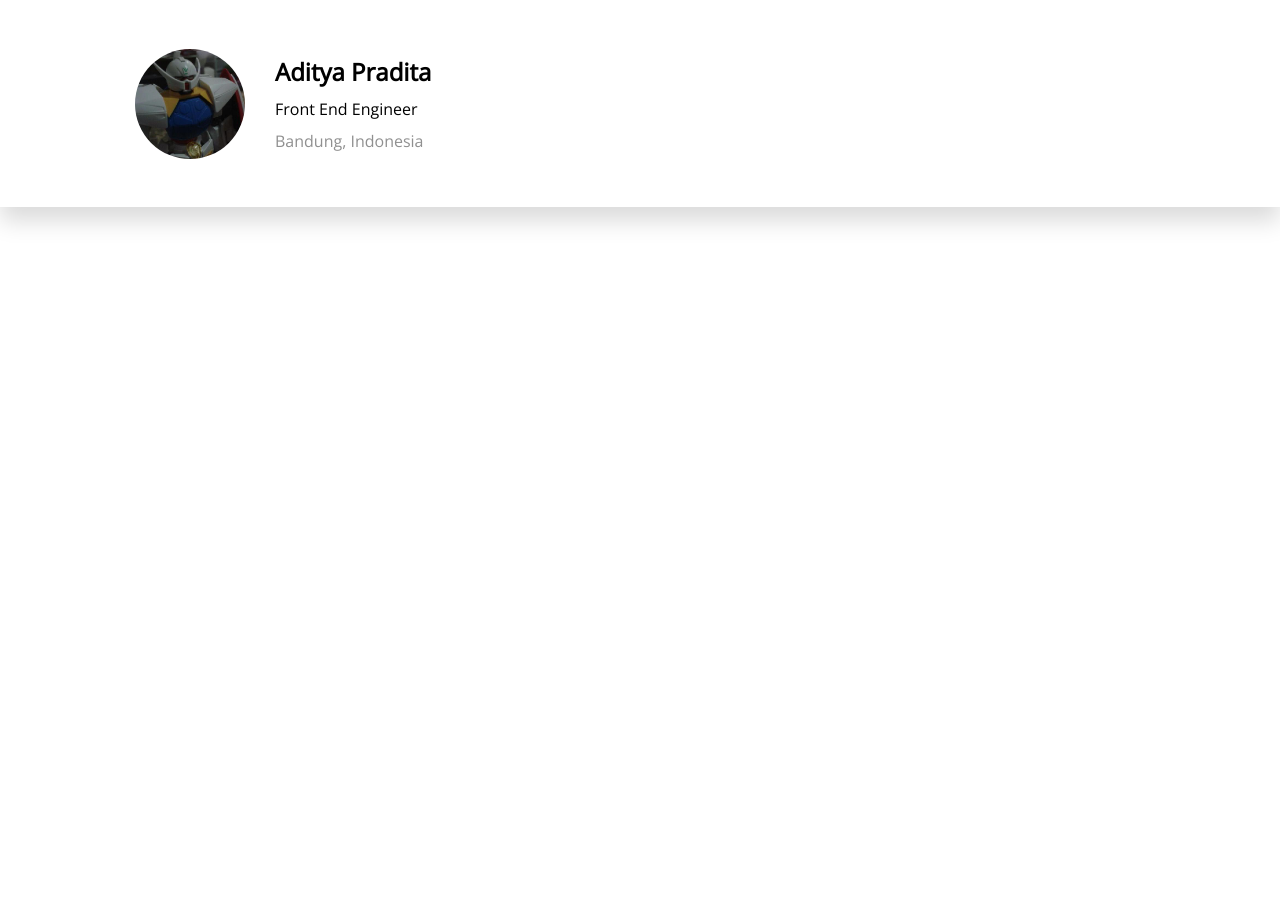
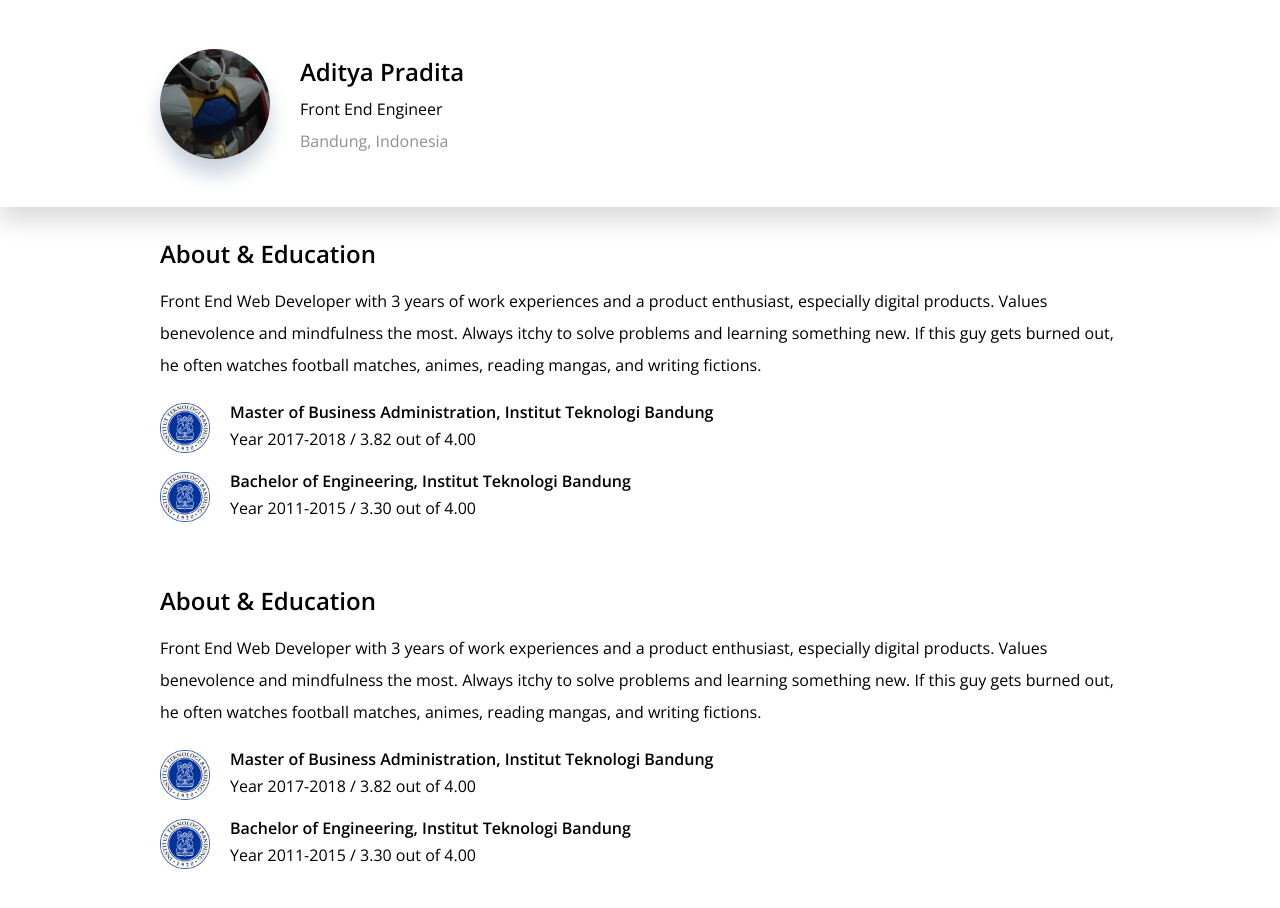
Before and after one commit to unpraditable/Static-Online-CV, a plain HTML site: page index.html in a window 1280 px wide. Before the commit the page ends 800 px from the top, so only its background shows below. Drawn offline with nearby package versions, Linux system fonts and the light colour scheme.

Commit message:
Add About section

```diff
--- a/index.html
+++ b/index.html
@@ -2,7 +2,7 @@
 
 <head>
     <meta name="viewport" content="width=device-width, initial-scale=1">
-    <link href="https://fonts.googleapis.com/css?family=Open+Sans&display=swap" rel="stylesheet">
+    <link href="https://fonts.googleapis.com/css?family=Open+Sans:400,600&display=swap" rel="stylesheet">
     <link href="./style.css" rel="stylesheet">
 </head>
 
@@ -23,6 +23,64 @@
         </div>
 
     </header>
+    <div class="container">
+        <div class="section" id="about-section">
+            <h3>About & Education</h3>
+            <div class="content" id="about-content">
+                <p>Front End Web Developer with 3 years of work experiences and a product enthusiast, especially digital products. Values benevolence and mindfulness the most. Always itchy to solve problems and learning something new. If this guy gets burned
+                    out, he often watches football matches, animes, reading mangas, and writing fictions. </p>
+
+                <div id="educations-content">
+                    <div class="flex-row education">
+                        <div class="flex-col">
+                            <img class="university-logo" src="assets/images/itb-logo.png" />
+                        </div>
+                        <div class="flex-col university-detail">
+                            <h3>Master of Business Administration, Institut Teknologi Bandung</h3>
+                            <p>Year 2017-2018 / 3.82 out of 4.00</p>
+                        </div>
+                    </div>
+                    <div class="flex-row education">
+                        <div class="flex-col">
+                            <img class="university-logo" src="assets/images/itb-logo.png" />
+                        </div>
+                        <div class="flex-col university-detail">
+                            <h3>Bachelor of Engineering, Institut Teknologi Bandung</h3>
+                            <p>Year 2011-2015 / 3.30 out of 4.00</p>
+                        </div>
+                    </div>
+                </div>
+            </div>
+        </div>
+
+        <div class="section" id="about-section">
+            <h3>About & Education</h3>
+            <div class="content" id="about-content">
+                <p>Front End Web Developer with 3 years of work experiences and a product enthusiast, especially digital products. Values benevolence and mindfulness the most. Always itchy to solve problems and learning something new. If this guy gets burned
+                    out, he often watches football matches, animes, reading mangas, and writing fictions. </p>
+
+                <div id="educations-content">
+                    <div class="flex-row education">
+                        <div class="flex-col">
+                            <img class="university-logo" src="assets/images/itb-logo.png" />
+                        </div>
+                        <div class="flex-col university-detail">
+                            <h3>Master of Business Administration, Institut Teknologi Bandung</h3>
+                            <p>Year 2017-2018 / 3.82 out of 4.00</p>
+                        </div>
+                    </div>
+                    <div class="flex-row education">
+                        <div class="flex-col">
+                            <img class="university-logo" src="assets/images/itb-logo.png" />
+                        </div>
+                        <div class="flex-col university-detail">
+                            <h3>Bachelor of Engineering, Institut Teknologi Bandung</h3>
+                            <p>Year 2011-2015 / 3.30 out of 4.00</p>
+                        </div>
+                    </div>
+                </div>
+            </div>
+        </div>
 </body>
 
 </html>
--- a/style.css
+++ b/style.css
@@ -7,6 +7,7 @@ header {
     -webkit-box-shadow: 0px 14px 22px 0px rgba(219, 219, 219, 1);
     -moz-box-shadow: 0px 14px 22px 0px rgba(219, 219, 219, 1);
     box-shadow: 0px 14px 22px 0px rgba(219, 219, 219, 1);
+    margin-bottom: 30px;
 }
 
 h1,
@@ -33,9 +34,13 @@ p {
 }
 
 .container {
-    max-width: 1140px;
+    max-width: 960px;
     margin-left: auto;
     margin-right: auto;
+}
+
+nav a {
+    color: rgba(0, 78, 241, 1);
 }
 
 @media only screen and (max-width: 1199px) {
@@ -59,6 +64,7 @@ p {
 @media only screen and (max-width: 575px) {
     .container {
         max-width: 100%;
+        margin: 0 15px;
     }
 }
 
@@ -67,6 +73,9 @@ p {
     display: inline-block;
     width: 110px;
     height: 110px;
+    -webkit-box-shadow: 0px 15px 20px 0px rgba(200, 210, 220, 1);
+    -moz-box-shadow: 0px 15px 20px 0px rgba(200, 210, 220, 1);
+    box-shadow: 0px 15px 20px 0px rgba(200, 210, 220, 1);
 }
 
 .flex-row {
@@ -75,9 +84,54 @@ p {
 }
 
 header .container {
-    padding: 45px 135px;
+    padding: 45px 0;
 }
 
 .profile-details {
     margin-left: 30px;
 }
+
+.section h3 {
+    font-size: 24px;
+    font-weight: 700;
+    margin-bottom: 15px;
+}
+
+.content p {
+    color: black;
+    line-height: 2;
+}
+
+.section {
+    margin-bottom: 60px;
+}
+
+.university-logo {
+    width: 50px;
+    height: 50px;
+}
+
+.university-detail {
+    margin-left: 20px;
+}
+
+#educations-content {
+    margin-top: 20px;
+}
+
+.university-detail h3 {
+    color: black;
+    margin: 0;
+    font-weight: 700;
+    font-size: 16px;
+}
+
+.university-detail p {
+    margin: 0;
+    /* color: rgba(70, 70, 70, 1); */
+    font-size: 16px;
+}
+
+.education {
+    margin-bottom: 15px;
+}
```
Also changed, not shown: assets/images/github-logo.png (added), assets/images/hackerrank-logo.png (added), assets/images/itb-logo.png (added), assets/images/linkedin-logo.png (added), assets/images/makers-logo.png (added), assets/images/rgb-logo.jpg (added).
